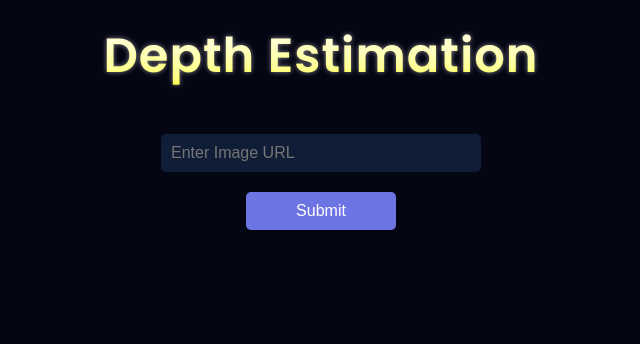
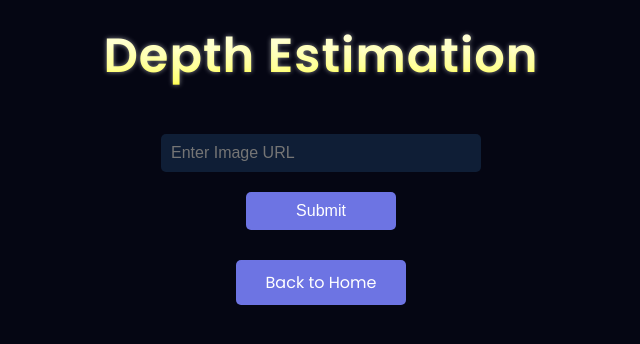
Before and after one commit to Hardvan/Hugging-Face-Playground, a Flask app: page /depth_estimation in a window 1280 px wide. Shown: the top 344 px of the page, without its empty margins (319-959 px from the left). Run offline with Flask 3, Linux system fonts and the light colour scheme.

Commit message:
Add back to home buttons

```diff
--- a/static/css/index.css
+++ b/static/css/index.css
@@ -570,3 +570,24 @@ body {
     transform: translate(100%, 100%);
   }
 }
+
+/* Back to Home Button */
+.back-to-home-button {
+  display: block;
+  width: 150px;
+  padding: 10px;
+  margin: 20px auto;
+  font-size: 1rem;
+  border: none;
+  border-radius: 5px;
+  background-color: #6d74e3;
+  color: white;
+  cursor: pointer;
+  text-decoration: none;
+  text-align: center;
+  transition: all 0.2s linear;
+}
+
+.back-to-home-button:hover {
+  background-color: #575cb5;
+}
--- /dev/null
+++ b/templates/back_to_home.html
@@ -0,0 +1,2 @@
+<!-- back_to_home_button.html -->
+<a href="/" class="back-to-home-button">Back to Home</a>
--- a/templates/depth_estimation.html
+++ b/templates/depth_estimation.html
@@ -22,6 +22,9 @@ block page_title %}Depth Estimation{% endblock %} {%block content %}
 </div>
 {% endif %}
 
+<!-- Back to Home button -->
+{% include 'back_to_home.html' %}
+
 <script>
   // Get the form, loading section
   const form = document.querySelector(".depth-form");
--- a/templates/sentiment_analysis.html
+++ b/templates/sentiment_analysis.html
@@ -30,6 +30,9 @@ block page_title %}Sentiment Analysis{% endblock %} {%block content %}
 </div>
 {% endif %}
 
+<!-- Back to Home button -->
+{% include 'back_to_home.html' %}
+
 <script>
   // Get the form, loading section
   const form = document.querySelector(".sentiment-input-form");
--- a/templates/text_summarization.html
+++ b/templates/text_summarization.html
@@ -22,6 +22,9 @@ block page_title %}Text Summarization{% endblock %} {%block content %}
 
 {% endif %}
 
+<!-- Back to Home button -->
+{% include 'back_to_home.html' %}
+
 <script>
   // Get the form, loading section
   const form = document.querySelector(".summarize-form");
```
Also changed, not shown: templates/object_detection.html (+4 -4 lines).
